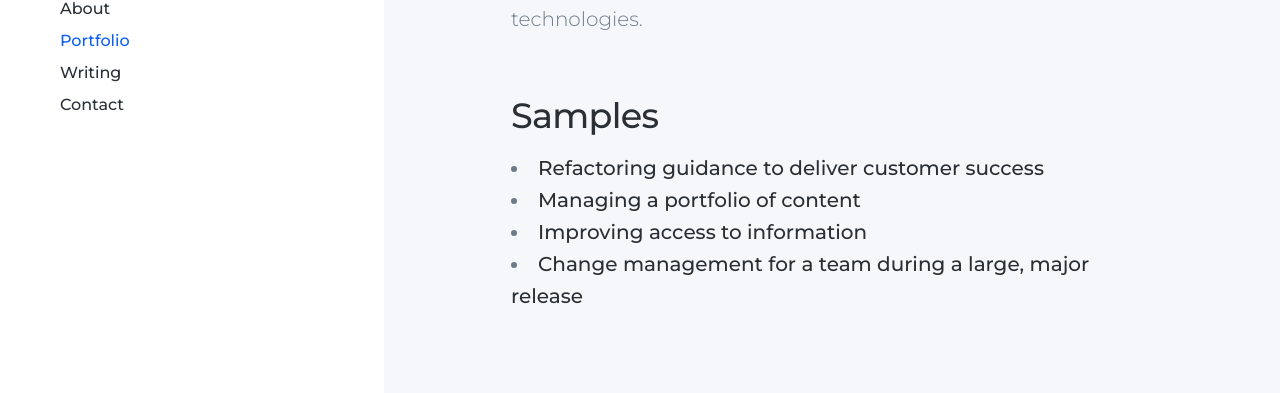
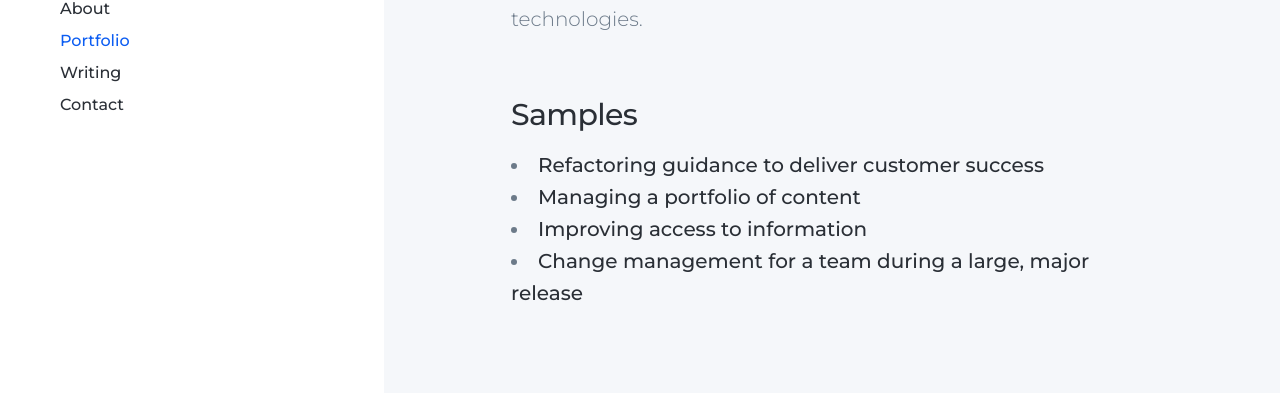
Before and after one commit to arob98/arob98.github.io, a Jekyll site: the page built from _pages/portfolio.md, in a window 1280 px wide. Shown: the part 279-672 px from the top of the page. Built offline with Jekyll 4.4.1, drawn with Linux system fonts in a browser that asks for light colours; nearby versions of some CDN libraries.

Commit message:
another heading update

```diff
--- a/_pages/portfolio.md
+++ b/_pages/portfolio.md
@@ -4,7 +4,7 @@ subtitle: My teams have succeeded because of our focus on customers and our comm
 featured_image: /images/developer.svg
 ---
 
-## Samples
+### Samples
 * [Refactoring guidance to deliver customer success](https://docs.microsoft.com/intune/)
 * [Managing a portfolio of content](https://docs.microsoft.com/azure/)
 * [Improving access to information](https://docs.microsoft.com/azure/active-directory/)
```
